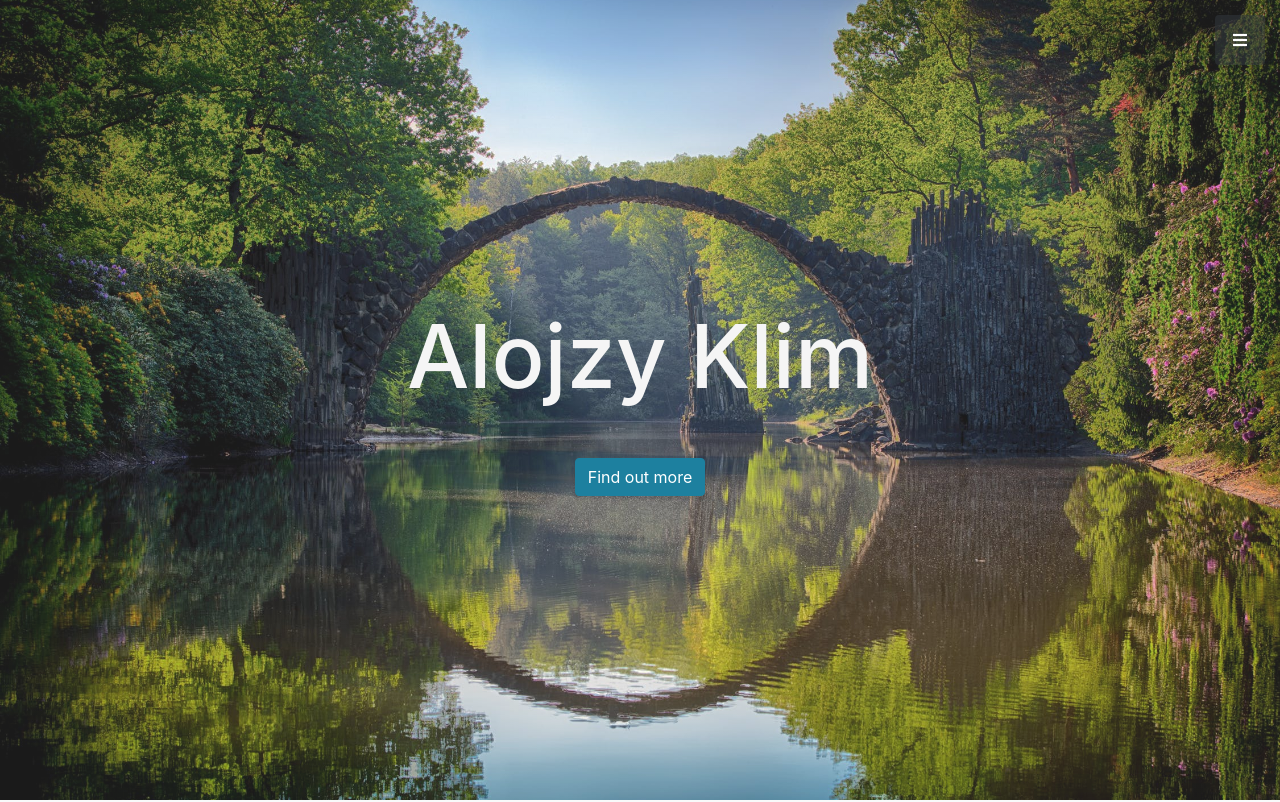
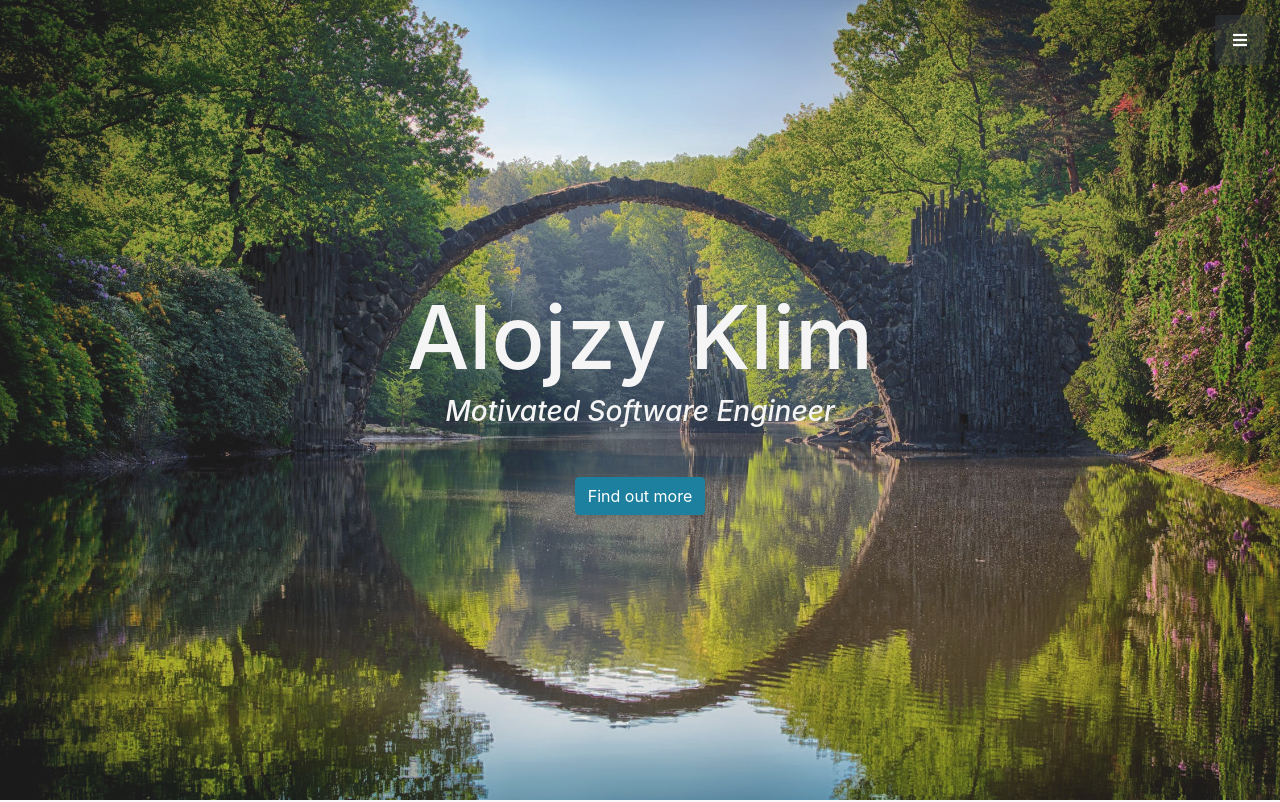
Before and after one commit to A-Klim01/Portfolio, a website with bundled scripts: page index.html in a window 1280 px wide. Shown: the top 802 px of the page. Built offline with nearby package versions, Linux system fonts and the light colour scheme.

Commit message:
updated text

```diff
--- a/index.html
+++ b/index.html
@@ -57,7 +57,7 @@
     <div class="container text-center my-auto">
       <h1 id="al" class="mb-1">Alojzy Klim</h1>
       <h3 id="about" class="mb-5">
-        <em></em>
+        <em>Motivated Software Engineer</em>
       </h3>
       <a class="btn btn-primary btn-xl js-scroll-trigger" href="#about">Find out more</a>
     </div>
```
